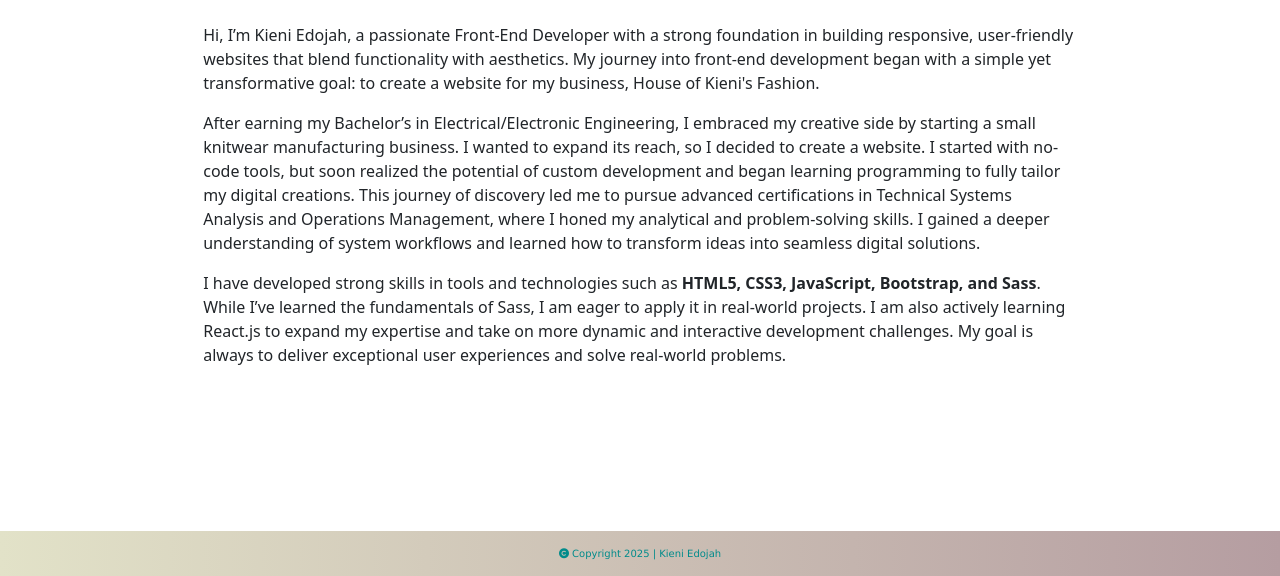
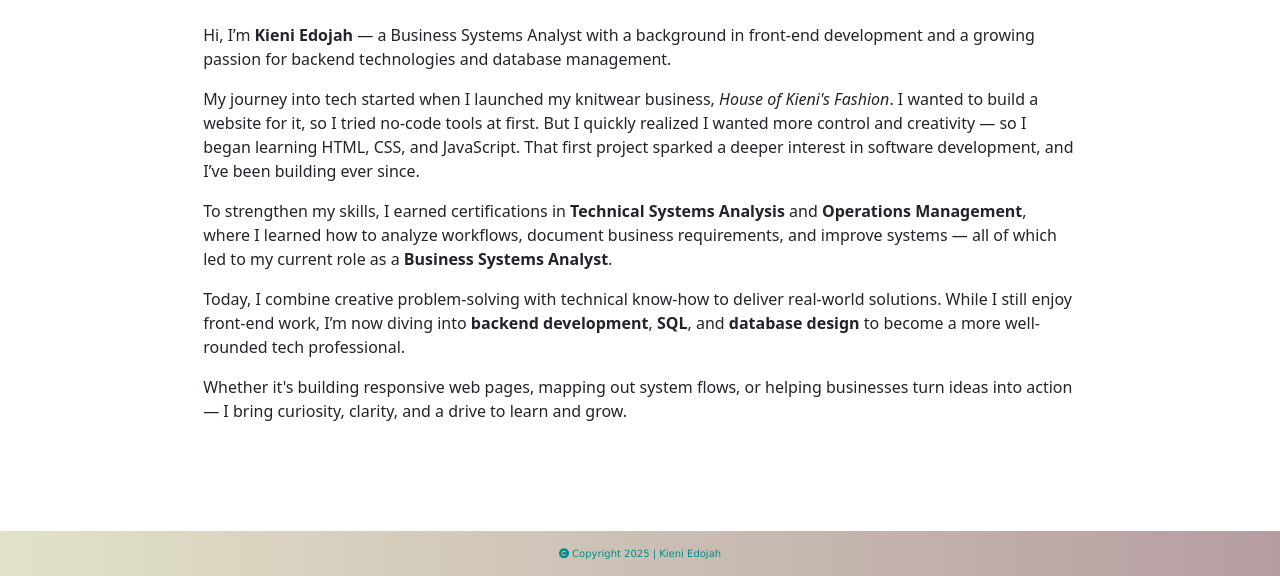
Before and after one commit to Kienitobo/personal-portfolio, a plain HTML site: page about.html in a window 1280 px wide. Shown: the part 332-908 px from the top of the page. Drawn offline with nearby package versions, Linux system fonts and the light colour scheme.

Commit message:
Edits to About Me and Home Page
Changed About Me copy
Changed Job title section on Home Page

```diff
--- a/about.html
+++ b/about.html
@@ -97,37 +97,15 @@
         <h2 class="text-center pt-3">About Me</h2>
         <div class="project-row">
           <div class="about-text">
-            <p>
-              Hi, I’m Kieni Edojah, a passionate Front-End Developer with a
-              strong foundation in building responsive, user-friendly websites
-              that blend functionality with aesthetics. My journey into
-              front-end development began with a simple yet transformative goal:
-              to create a website for my business, House of Kieni's Fashion.
-            </p>
+            <p>Hi, I’m <strong>Kieni Edojah</strong> — a Business Systems Analyst with a background in front-end development and a growing passion for backend technologies and database management.</p>
 
-            <p class="">
-              After earning my Bachelor’s in Electrical/Electronic Engineering,
-              I embraced my creative side by starting a small knitwear
-              manufacturing business. I wanted to expand its reach, so I decided
-              to create a website. I started with no-code tools, but soon
-              realized the potential of custom development and began learning
-              programming to fully tailor my digital creations. This journey of
-              discovery led me to pursue advanced certifications in Technical
-              Systems Analysis and Operations Management, where I honed my
-              analytical and problem-solving skills. I gained a deeper
-              understanding of system workflows and learned how to transform
-              ideas into seamless digital solutions.
-            </p>
+  <p>My journey into tech started when I launched my knitwear business, <em>House of Kieni's Fashion</em>. I wanted to build a website for it, so I tried no-code tools at first. But I quickly realized I wanted more control and creativity — so I began learning HTML, CSS, and JavaScript. That first project sparked a deeper interest in software development, and I’ve been building ever since.</p>
 
-            <p>
-              I have developed strong skills in tools and technologies such as
-              <strong>HTML5, CSS3, JavaScript, Bootstrap, and Sass</strong>. While I’ve learned
-              the fundamentals of Sass, I am eager to apply it in real-world
-              projects. I am also actively learning React.js to expand my
-              expertise and take on more dynamic and interactive development
-              challenges. My goal is always to deliver exceptional user
-              experiences and solve real-world problems.
-            </p>
+  <p>To strengthen my skills, I earned certifications in <strong>Technical Systems Analysis</strong> and <strong>Operations Management</strong>, where I learned how to analyze workflows, document business requirements, and improve systems — all of which led to my current role as a <strong>Business Systems Analyst</strong>.</p>
+
+  <p>Today, I combine creative problem-solving with technical know-how to deliver real-world solutions. While I still enjoy front-end work, I’m now diving into <strong>backend development</strong>, <strong>SQL</strong>, and <strong>database design</strong> to become a more well-rounded tech professional.</p>
+
+  <p>Whether it's building responsive web pages, mapping out system flows, or helping businesses turn ideas into action — I bring curiosity, clarity, and a drive to learn and grow.</p>
           </div>
         </div>
       </section>
--- a/css/styles.css
+++ b/css/styles.css
@@ -133,7 +133,7 @@ nav {
 }
 
 .subtext2 {
-  font-size: 2.4vw;
+  font-size: 2.0vw;
   color: darkcyan;
   width: 100%;
   padding-bottom: 2em;
```
Also changed, not shown: index.html (+1 -1 lines).
